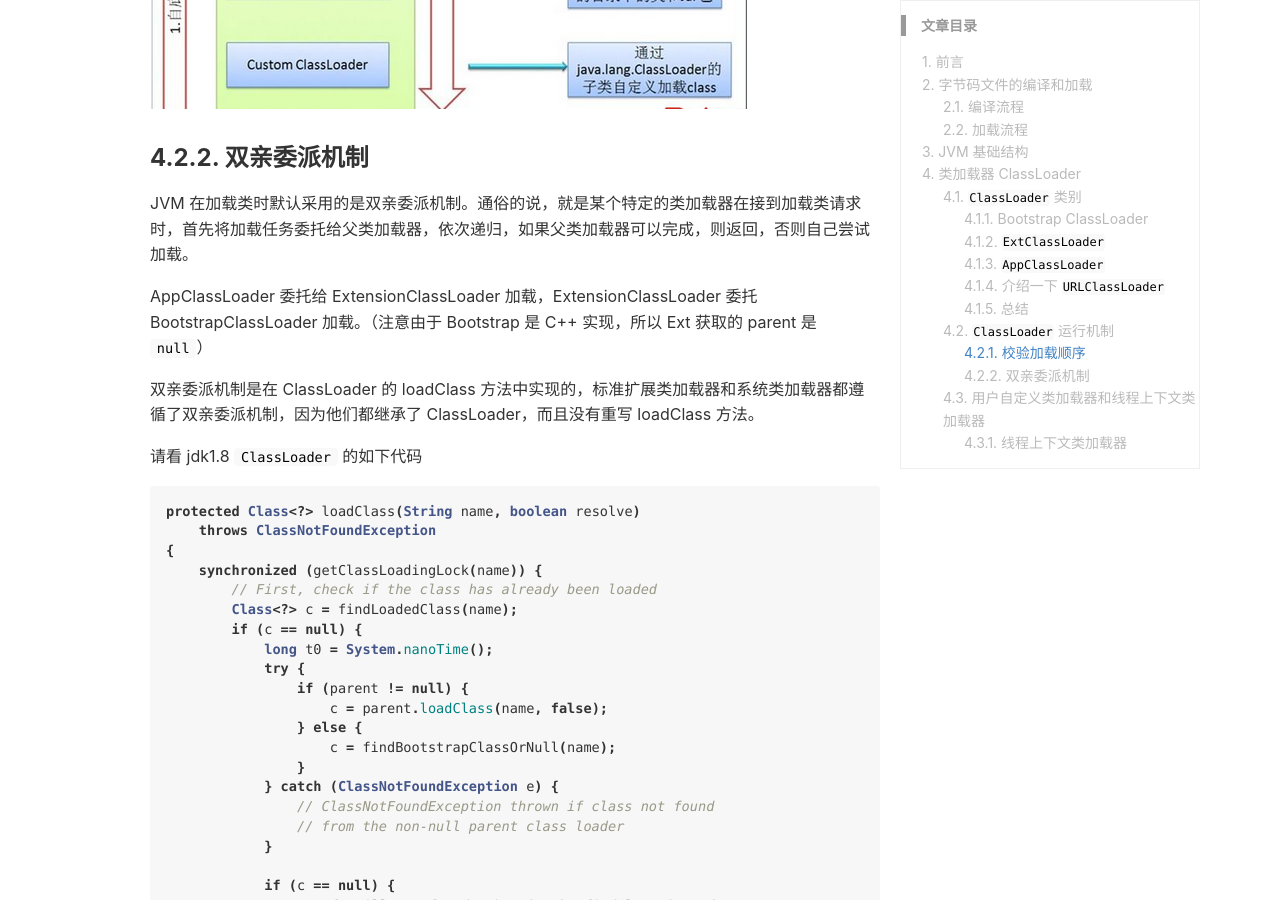
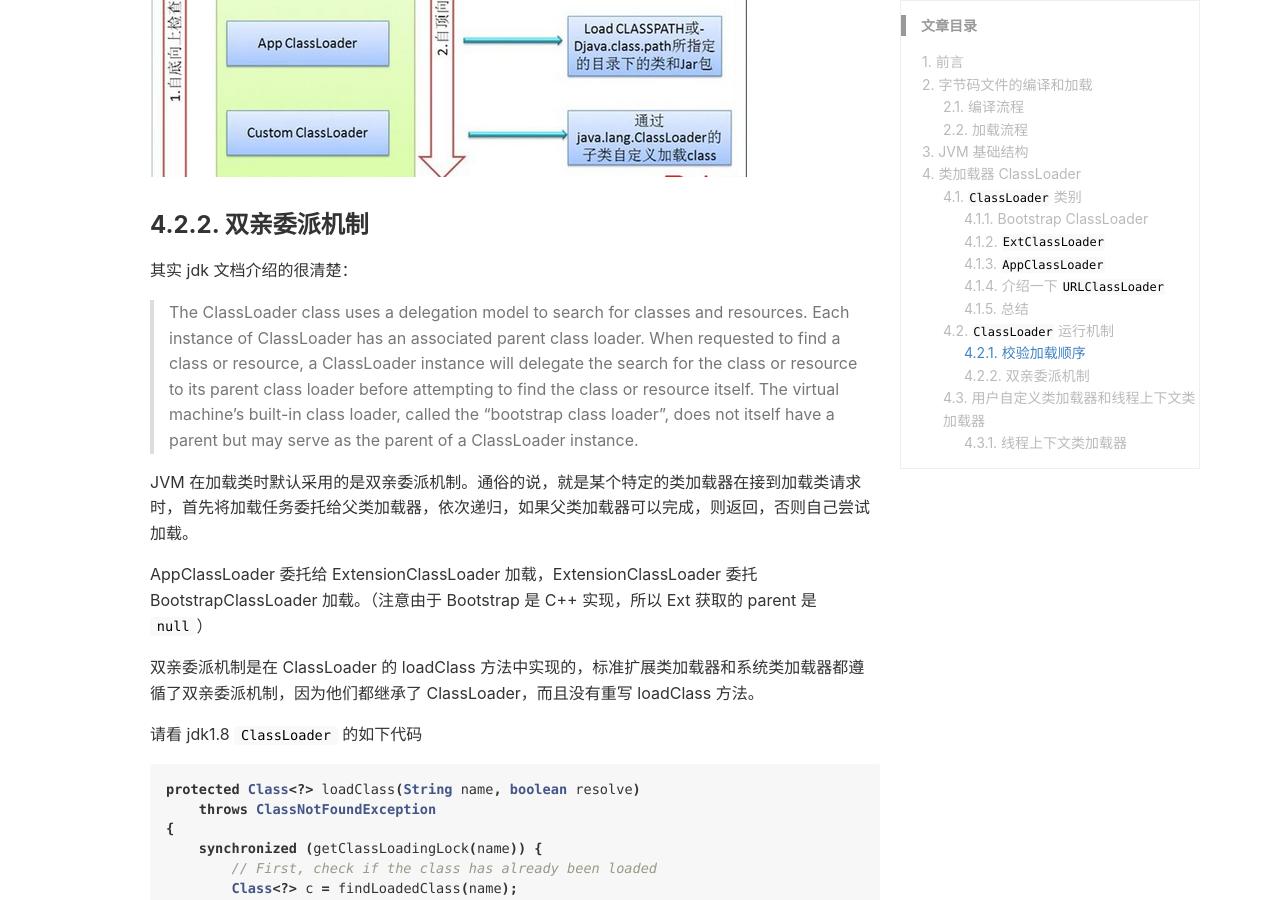
Before and after one commit to stdupanda/stdupanda.github.io, a Jekyll site: the page built from _posts/java/2018-12-10-classloader.md, in a window 1280 px wide and 900 px high, scrolled down 3903 px. Built offline with Jekyll 4.4.1, drawn with Linux system fonts in a browser that asks for light colours; nearby versions of some CDN libraries; comment, search, counter and statistics services are not loaded; some of the changed text lies outside the part shown.

Commit message:
update classloader

```diff
--- a/_posts/java/2018-12-10-classloader.md
+++ b/_posts/java/2018-12-10-classloader.md
@@ -37,6 +37,8 @@ keywords: Java, java, jdk, openjdk
 ![image](https://github.com/stdupanda/stdupanda.github.io/raw/master/images/posts/jvm.jpg)
 
 # 4. 类加载器 ClassLoader
+
+> The class ClassLoader use the **binary name** of a class to load a class, by locating or generating data that constitutes a definition for the class.
 
 ClassLoader 负责将字节码内容转换成内存形式的 Class 对象。当类加载器将 `.class` 文件装载完成后，jvm 内将会形成一个对应的元信息对象， 即 `Class<T>` 类。字节码可以来自于磁盘文件 *.class，也可以是 jar 包里的 *.class，也可以来自远程服务器提供的字节流，字节码的本质就是一个字节数组 `byte[]`，它有特定的复杂的内部格式，有很多复杂的加密技术就是在此基础上实现的。
 
@@ -89,6 +91,10 @@ jdk 内置了一个 `URLClassLoader`，用户只需要传递规范的网络路
 ![image](https://github.com/stdupanda/stdupanda.github.io/raw/master/images/posts/classloader_order.png)
 
 ### 4.2.2. 双亲委派机制
+
+其实 jdk 文档介绍的很清楚：
+
+> The ClassLoader class uses a delegation model to search for classes and resources. Each instance of ClassLoader has an associated parent class loader. When requested to find a class or resource, a ClassLoader instance will delegate the search for the class or resource to its parent class loader before attempting to find the class or resource itself. The virtual machine's built-in class loader, called the "bootstrap class loader", does not itself have a parent but may serve as the parent of a ClassLoader instance.
 
 JVM 在加载类时默认采用的是双亲委派机制。通俗的说，就是某个特定的类加载器在接到加载类请求时，首先将加载任务委托给父类加载器，依次递归，如果父类加载器可以完成，则返回，否则自己尝试加载。
 
```
